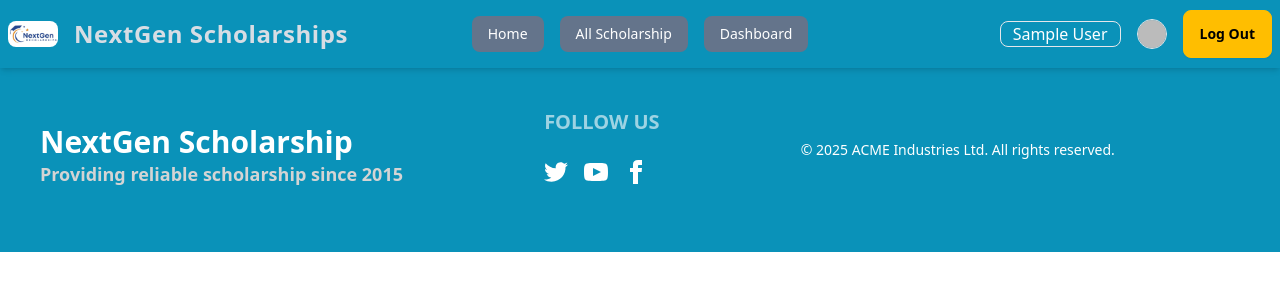
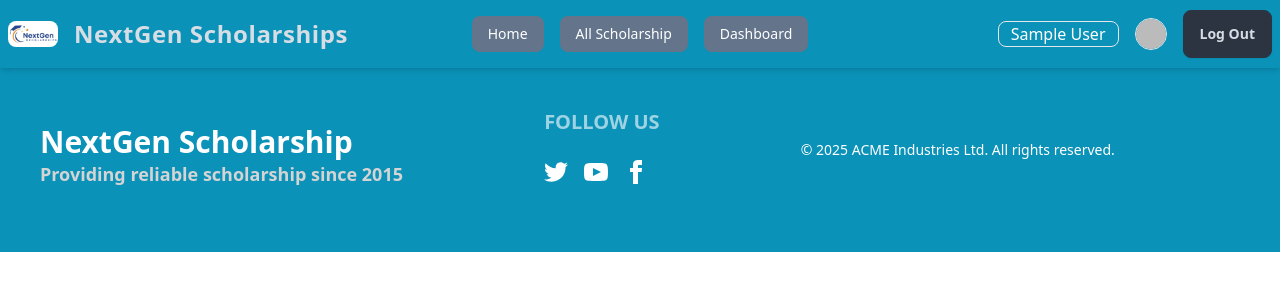
Before and after one commit to Sabbir1441/nextgen-scholarships-client, a React (Vite) app: page /auth in a window 1280 px wide. Shown: the top 300 px of the page. Built offline with nearby package versions, Linux system fonts and the light colour scheme; no server answers; sample sign-in values are in the browser's storage.

Commit message:
doing some nav related work

```diff
--- a/src/Pages/Shared/NavBar/NavBar.jsx
+++ b/src/Pages/Shared/NavBar/NavBar.jsx
@@ -122,8 +122,8 @@ const Navbar = () => {
                     {
                         user ? <>
                             <span className="border px-3 rounded-lg text-white hidden md:block">{user?.displayName}</span>
-                            <img className="w-[30px] h-[30px] border rounded-2xl" src={user?.photoURL} alt="" />
-                            <button onClick={handleLogOut} className="btn btn-warning">Log Out</button>
+                            <img className="w-[32px] h-[32px] border rounded-2xl" src={user?.photoURL} alt="" />
+                            <button onClick={handleLogOut} className="btn btn-neutral">Log Out</button>
                         </> : <>
                             <button className="btn btn-neutral font-bold"><Link to="/auth/login">Login</Link></button>
                         </>
```
